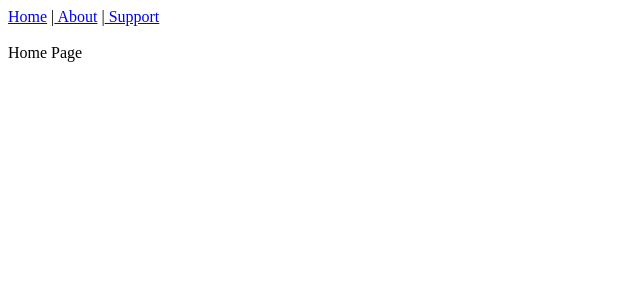
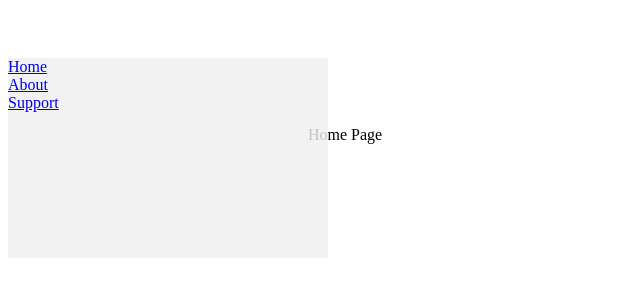
Before and after one commit to jinenab/reach-router, a React (Create React App) app: page / in a window 1280 px wide. Shown: the top 300 px of the page, without its empty margins (0-640 px from the left). Built offline with nearby package versions, Linux system fonts and the light colour scheme.

Commit message:
add css classes

```diff
--- a/package.json
+++ b/package.json
@@ -4,6 +4,7 @@
   "private": true,
   "dependencies": {
     "@reach/router": "^1.2.1",
+    "node-sass": "^4.12.0",
     "react": "^16.9.0",
     "react-dom": "^16.9.0",
     "react-scripts": "3.1.1"
--- a/src/App.js
+++ b/src/App.js
@@ -10,22 +10,22 @@ import Dash from './components/Dash';
 import DashHome from './components/DashHome';
 import Team from './components/Team';
 import NotFound from './components/NotFound';
+import  "./style.scss"
 function App() {
 return(<div>
-    <NavBar/>
-<Router>
+    <div>
+
+    </div>
+    <NavBar className="NavBar" />
+<Router className="Router">
     <Home path="/" exact/>
-    <About path="about"/>
-
-    <Support path="support" />
-
-    <User path="user/:id"/>
+    <About path="about" exact/>
+    <Support path="support" exact />
+    <User path="user/:id" exact/>
     <Dash path="dashboard" exact>
         <DashHome path="/" exact/>
         <Team path="team" exact />
-
     </Dash>
-
     <NotFound default></NotFound>
 </Router>
 
--- a/src/components/NavBar/navBar.js
+++ b/src/components/NavBar/navBar.js
@@ -3,9 +3,10 @@ import {Link} from "@reach/router"
 function NavBar(){
     return(    <div>
         <nav>
-<Link to="/">Home</Link> |
-<Link to="about"> About</Link> |
-<Link to="support"> Support</Link>
+
+            <div><Link to="/">Home</Link> </div>
+            <div><Link to="about"> About</Link> </div>
+            <div><Link to="support"> Support</Link></div>
         </nav>
         <br></br>
     </div>)
--- /dev/null
+++ b/src/style.scss
@@ -0,0 +1,16 @@
+nav{
+    background-color: #f0f0f0d0;
+    display: flex;
+    flex-direction: column;
+    width: 25%;
+    height: 200px;
+    margin-top: 50px;
+   position: fixed;
+}
+.Router{
+  div{
+display: inline-block;
+margin-left: 300px;
+margin-top: 100px;
+   }
+}
```
Also changed, not shown: 1 other file (tests, documents, lock files or other folders).
